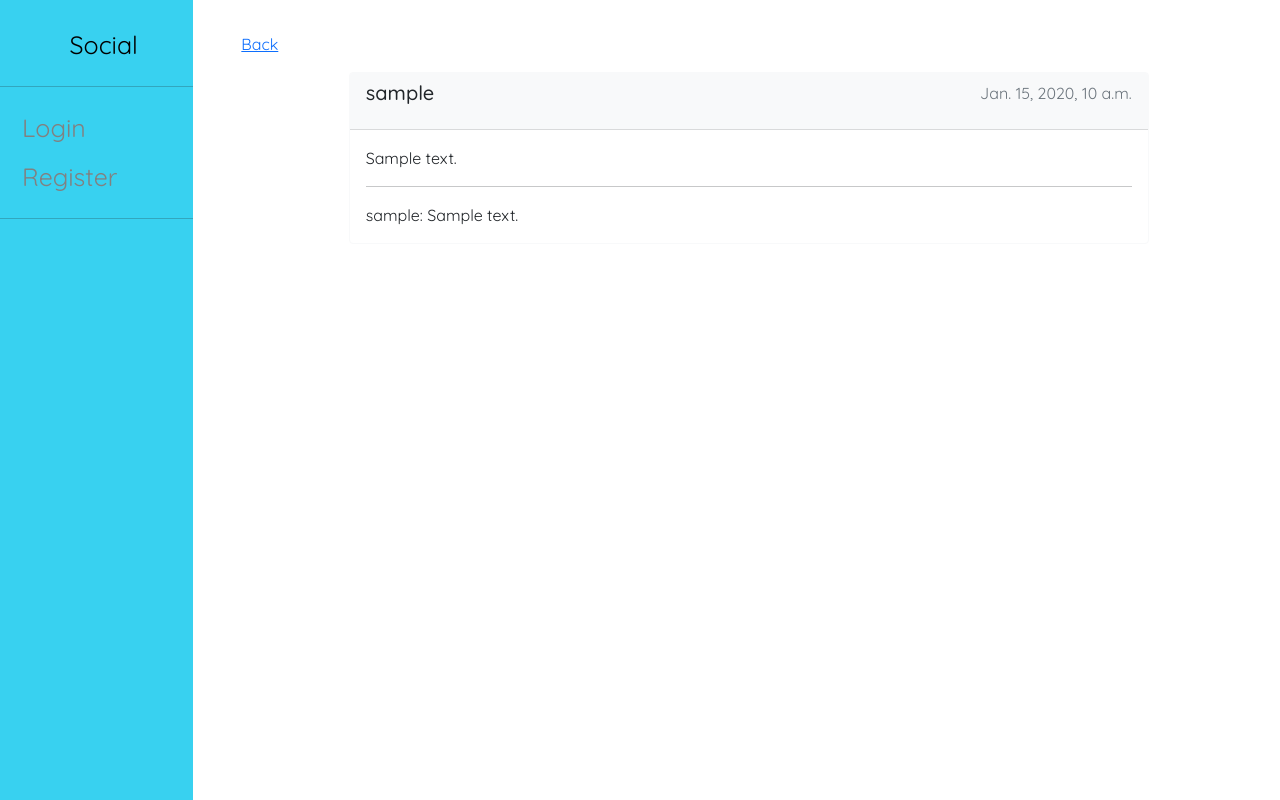
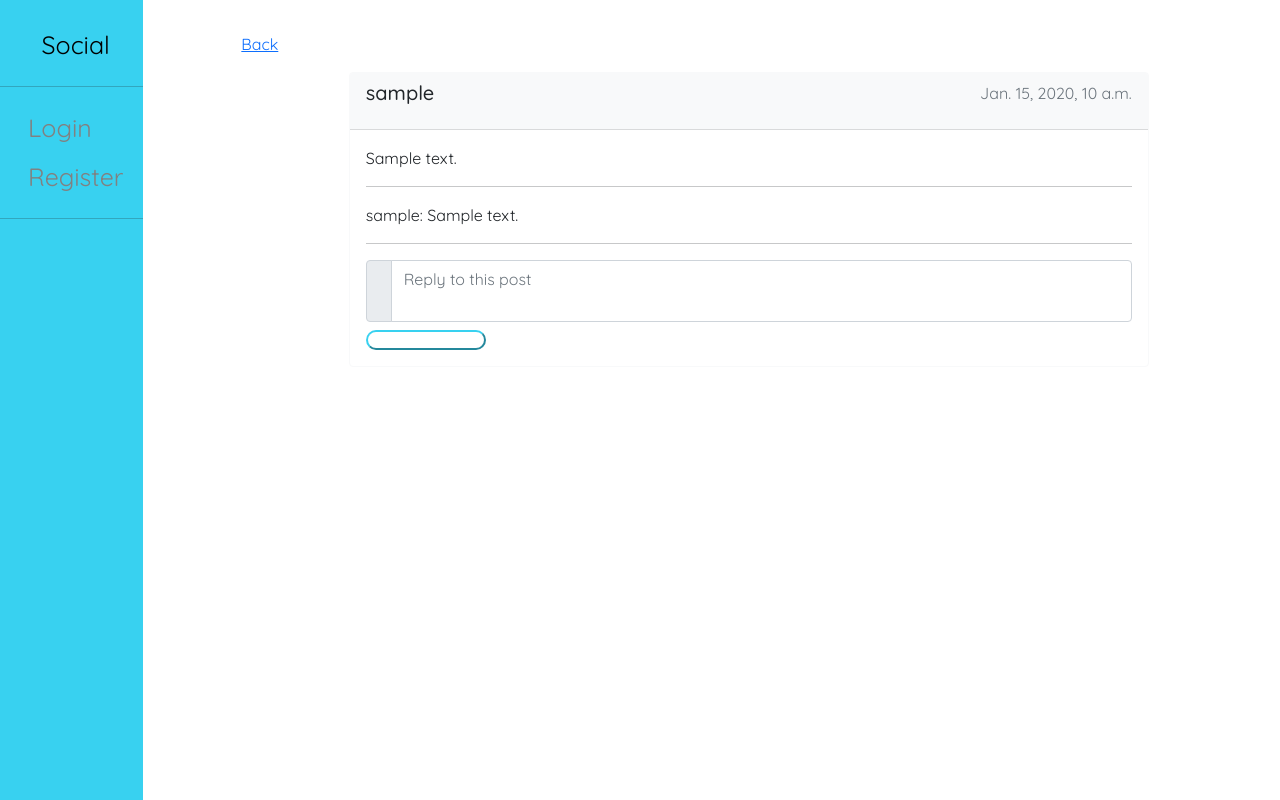
Before and after one commit to clementckmc/django-social, a Django app: page /post/1 in a window 1280 px wide. Run offline with Django 4.2, Linux system fonts and the light colour scheme; tables that the repository leaves empty hold one stand-in row (values such as "Sample post"); style sheets or scripts are compiled from the project's sources; some libraries are stand-ins or nearby versions.

Commit message:
create reply

```diff
--- a/base/forms.py
+++ b/base/forms.py
@@ -1,6 +1,6 @@
 from django.forms import ModelForm
 from django.contrib.auth.models import User
-from .models import Post
+from .models import Post, Reply
 
 class PostForm(ModelForm):
     class Meta:
@@ -11,3 +11,8 @@ class UserForm(ModelForm):
     class Meta:
         model = User
         fields = '__all__'
+
+class ReplyForm(ModelForm):
+    class Meta:
+        model = Reply
+        fields = ['body']
--- a/base/models.py
+++ b/base/models.py
@@ -28,7 +28,7 @@ class Reply(models.Model):
     created = models.DateTimeField(auto_now_add=True)
 
     class Meta:
-        ordering = ['-updated', '-created']
+        ordering = ['created']
 
     def __str__(self):
         return self.body[0:50]
--- a/base/static/styles/components/_navbar.scss
+++ b/base/static/styles/components/_navbar.scss
@@ -8,10 +8,12 @@
   overflow-x: hidden;
   padding-top: 20px;
   min-width: max-content;
+  position: fixed;
 }
 
 .side-title {
-  margin-left: 6px;
+  margin-left: 12px;
+  margin-right: 12px;
   padding: 6px 8px 6px 16px;
   text-decoration: none;
   font-size: 25px;
@@ -20,7 +22,8 @@
 }
 
 .side-item {
-  margin-left: 6px;
+  margin-left: 12px;
+  margin-right: 12px;
   padding: 6px 8px 6px 16px;
   text-decoration: none;
   font-size: 25px;
--- a/base/static/styles/style.scss
+++ b/base/static/styles/style.scss
@@ -5,3 +5,7 @@ body {
   font-family: 'Quicksand', sans-serif !important;
   overflow-x: hidden;
 }
+
+textarea {
+  resize: none !important;
+}
--- a/base/templates/base/post.html
+++ b/base/templates/base/post.html
@@ -11,10 +11,19 @@
     </div>
     <div class="card-body">
       <p class="card-text">{{post.content}}</p>
-      <hr>
       {% for reply in replies %}
+        <hr>
         {{reply.user.username}}: {{reply.body}}
       {% endfor %}
+      <hr>
+      <form action="" method="POST">
+        {% csrf_token %}
+        <div class="input-group">
+          <span class="input-group-text">{{request.user.username}}</span>
+          <textarea class="form-control" aria-label="With textarea" rows="2" name="body" placeholder="Reply to this post"></textarea>
+        </div>
+        <button type="submit" class="input-btn"><i class="fa-solid fa-paper-plane"></i></button>
+      </form>
     </div>
   </div>
 </div>
--- a/base/templates/base/post_form.html
+++ b/base/templates/base/post_form.html
@@ -7,8 +7,7 @@
   <form method="POST" action="">
     {% csrf_token %}
     <div class="mb-3">
-      <label for="exampleFormControlTextarea1" class="form-label">New Post</label>
-      <textarea name="content" class="form-control" id="exampleFormControlTextarea1" rows="3" placeholder="{{request.user.username}}, share your thoughts! "></textarea>
+      <textarea name="content" class="form-control" rows="3" placeholder="{{request.user.username}}, share your thoughts! "></textarea>
     </div>
     <input type="submit" value="Submit" class="input-btn">
   </form>
--- a/base/views.py
+++ b/base/views.py
@@ -6,7 +6,7 @@ from django.contrib.auth.models import User
 from django.contrib.auth.decorators import login_required
 from django.contrib.auth import authenticate, login, logout
 from .models import Post, Reply
-from .forms import PostForm
+from .forms import PostForm, ReplyForm
 
 # Create your views here.
 def loginPage(request):
@@ -71,5 +71,18 @@ def post(request, pk):
     post = Post.objects.get(id=pk)
     replies = post.reply_set.all()
 
-    context= {'post': post, 'replies': replies}
+    # create reply
+    replyForm = ReplyForm()
+    if request.method == 'POST':
+        body = request.POST.get('body')
+        Reply.objects.create(
+            user=request.user,
+            post=post,
+            body=body
+        )
+        return redirect('post', pk=post.id)
+
+    # edit post
+
+    context= {'post': post, 'replies': replies, 'replyForm': replyForm}
     return render(request, 'base/post.html', context)
```
Also changed, not shown: base/templates/base/home.html (+9 -4 lines), base/migrations/0005_alter_reply_options.py (added).
